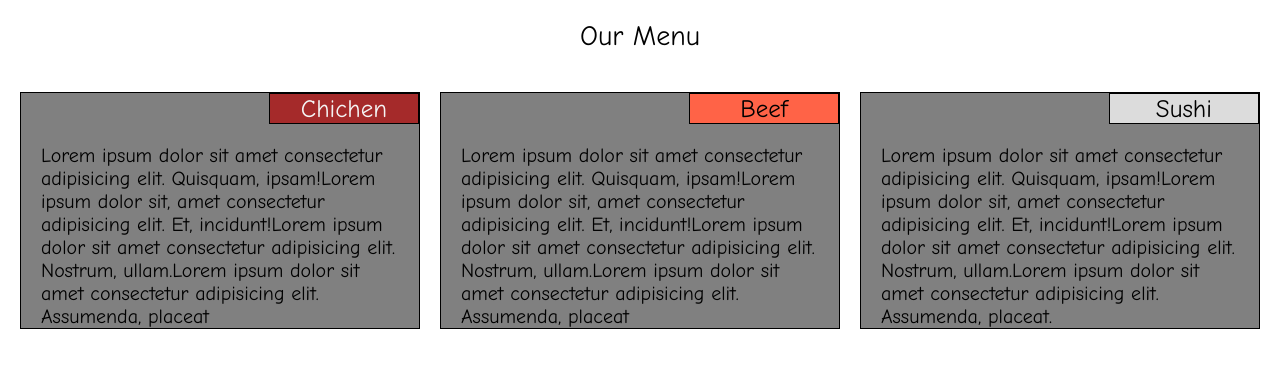
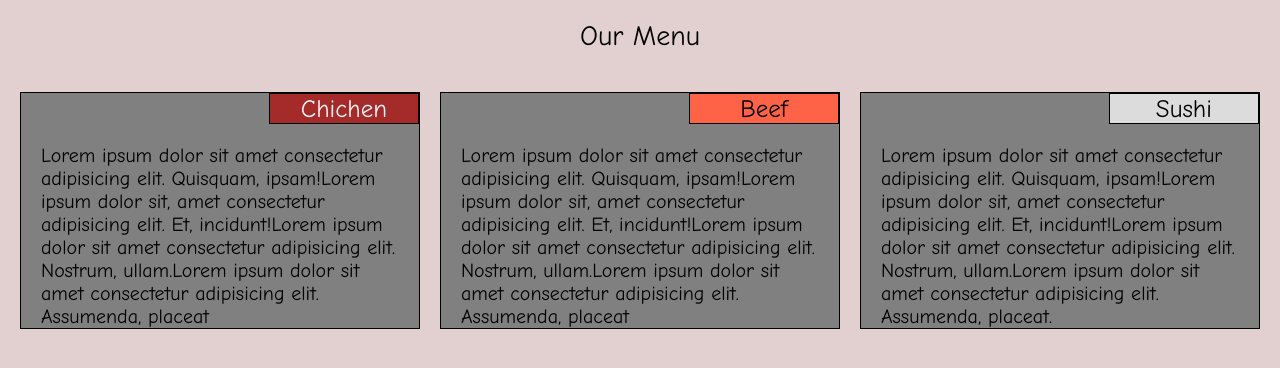
Before and after one commit to mm-saiful6854/David-chu-china-bestro-Restaurant, a plain HTML site: page site/module2_solution/index.html in a window 1280 px wide. Drawn offline with Linux system fonts and the light colour scheme.

Commit message:
background change

```diff
--- a/site/module2_solution/css/style.css
+++ b/site/module2_solution/css/style.css
@@ -3,6 +3,9 @@
     margin:0;
     padding: 0;
     font-family: Comic sans MS, cursive, sans-serif;
+}
+body{
+    background-color:rgb(226, 207, 207);
 }
 .h-section{
     text-align: center;
```
